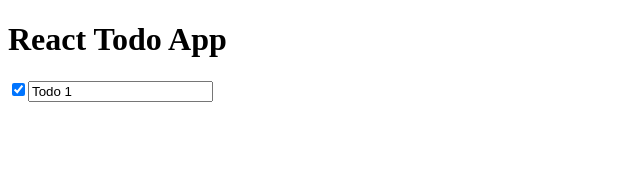
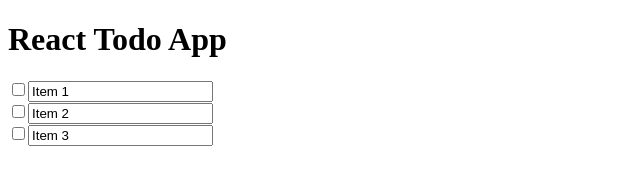
Before and after one commit to aso4/react-todo-app, a website: page index.html in a window 1280 px wide. Shown: the whole page, without its empty margins (0-640 px from the left). Drawn offline with nearby package versions, Linux system fonts and the light colour scheme.

Commit message:
create todolist class, add hard-coded todo list, remove stringified boolean check for done state property

```diff
--- a/app.js
+++ b/app.js
@@ -14,7 +14,7 @@ var Todo = function (_React$Component) {
 
     var _this = _possibleConstructorReturn(this, (Todo.__proto__ || Object.getPrototypeOf(Todo)).call(this, props));
 
-    _this.state = { done: _this.props.done == "true" && props.done,
+    _this.state = { done: props.done,
       text: props.text };
 
     _this.handleClick = _this.handleClick.bind(_this); // very important
@@ -76,4 +76,52 @@ var Todo = function (_React$Component) {
   return Todo;
 }(React.Component);
 
-ReactDOM.render(React.createElement(Todo, { text: "Todo 1", done: "true" }), document.getElementById('root'));
+var TodoList = function (_React$Component2) {
+  _inherits(TodoList, _React$Component2);
+
+  function TodoList(props) {
+    _classCallCheck(this, TodoList);
+
+    var _this2 = _possibleConstructorReturn(this, (TodoList.__proto__ || Object.getPrototypeOf(TodoList)).call(this, props));
+
+    _this2.state = { todos: [{
+        _id: 'a',
+        text: 'Item 1',
+        done: false
+      }, {
+        _id: 'b',
+        text: 'Item 2',
+        done: false
+      }, {
+        _id: 'c',
+        text: 'Item 3',
+        done: false
+      }]
+    };
+    return _this2;
+  }
+
+  _createClass(TodoList, [{
+    key: "render",
+    value: function render() {
+      var todoList = this.state.todos.map(function (todo) {
+        return React.createElement(Todo, { key: todo._id.toString(), text: todo.text, done: todo.done });
+      });
+
+      return React.createElement(
+        React.Fragment,
+        null,
+        React.createElement(
+          "h1",
+          null,
+          "React Todo App"
+        ),
+        todoList
+      );
+    }
+  }]);
+
+  return TodoList;
+}(React.Component);
+
+ReactDOM.render(React.createElement(TodoList, null), document.getElementById('root'));
--- a/index.html
+++ b/index.html
@@ -6,7 +6,6 @@
     <script crossorigin src="https://unpkg.com/react-dom@16/umd/react-dom.production.min.js"></script>
   </head>
   <body>
-    <h1>React Todo App</h1>
     <div id="root"></div>
     <script src="app.js"></script>
   </body>
```
